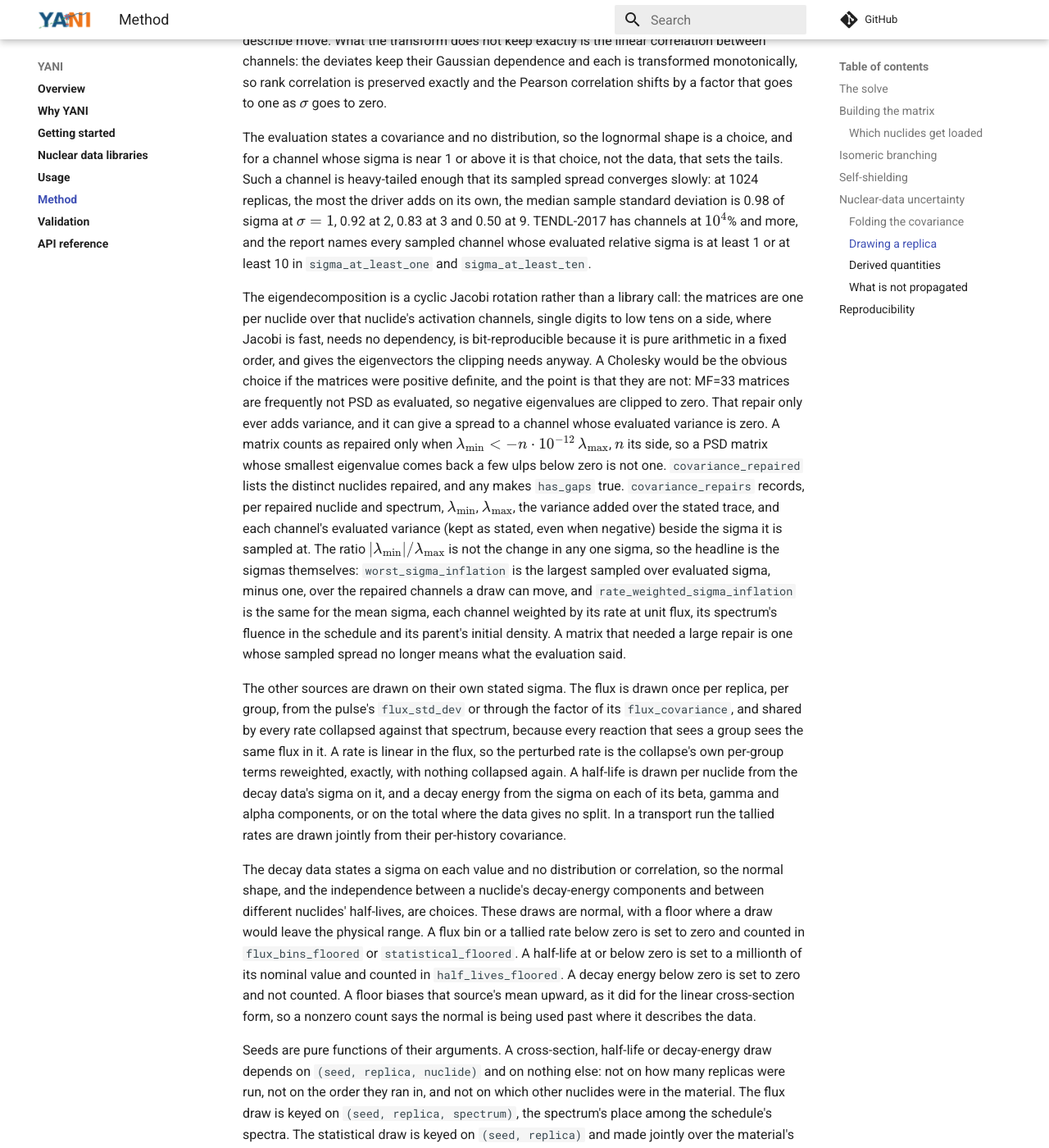
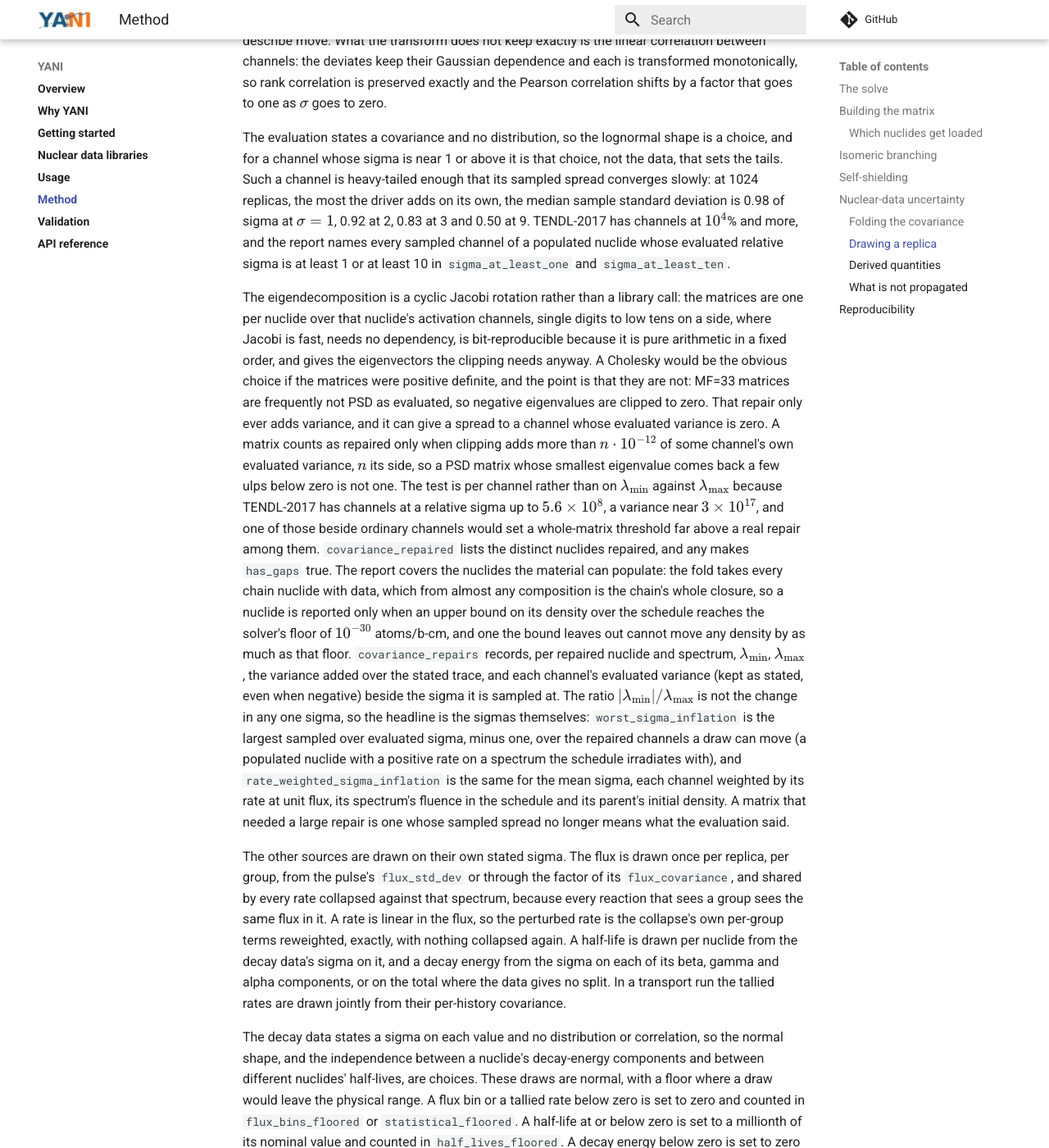
Before and after one commit to fusion-neutronics/yani, an MkDocs documentation site: the page built from docs/method.md, in a window 1280 px wide and 1400 px high, scrolled down 4463 px. Shown: the whole window at 82% size. Built offline with MkDocs 1.6.1 and Material for MkDocs 9.7.7, drawn with Linux system fonts in a browser that asks for light colours; comment, search, counter and statistics services are not loaded.

Commit message:
Say a repair is judged per channel and covers populated nuclides
Match core#166: a repair counts when clipping adds more than n * 1e-12 of some channel's own variance, since a whole-matrix threshold is set by the widest channel, and the report covers only nuclides whose bounded density reaches the solver's floor. why_yani.md now says the repair only adds variance and shows each channel's evaluated sigma beside the sampled one.

```diff
--- a/docs/method.md
+++ b/docs/method.md
@@ -217,9 +217,9 @@ not the data, that sets the tails. Such a channel is heavy-tailed enough that
 its sampled spread converges slowly: at 1024 replicas, the most the driver adds
 on its own, the median sample standard deviation is 0.98 of sigma at
 $\sigma = 1$, 0.92 at 2, 0.83 at 3 and 0.50 at 9. TENDL-2017 has channels at
-$10^4$% and more, and the report names every sampled channel whose evaluated
-relative sigma is at least 1 or at least 10 in `sigma_at_least_one` and
-`sigma_at_least_ten`.
+$10^4$% and more, and the report names every sampled channel of a populated
+nuclide whose evaluated relative sigma is at least 1 or at least 10 in
+`sigma_at_least_one` and `sigma_at_least_ten`.
 
 The eigendecomposition is a cyclic Jacobi rotation rather than a library call:
 the matrices are one per nuclide over that nuclide's activation channels, single
@@ -230,19 +230,29 @@ if the matrices were positive definite, and the point is that they are not:
 MF=33 matrices are frequently not PSD as evaluated, so negative eigenvalues are
 clipped to zero. That repair only ever adds variance, and it can give a spread
 to a channel whose evaluated variance is zero. A matrix counts as repaired only
-when $\lambda_\text{min} < -n \cdot 10^{-12}\,\lambda_\text{max}$, $n$ its
-side, so a PSD matrix whose smallest eigenvalue comes back a few ulps below zero
-is not one. `covariance_repaired` lists the distinct nuclides repaired, and any
-makes `has_gaps` true. `covariance_repairs` records, per repaired nuclide and
+when clipping adds more than $n \cdot 10^{-12}$ of some channel's own evaluated
+variance, $n$ its side, so a PSD matrix whose smallest eigenvalue comes back a
+few ulps below zero is not one. The test is per channel rather than on
+$\lambda_\text{min}$ against $\lambda_\text{max}$ because TENDL-2017 has
+channels at a relative sigma up to $5.6 \times 10^8$, a variance near
+$3 \times 10^{17}$, and one of those beside ordinary channels would set a
+whole-matrix threshold far above a real repair among them. `covariance_repaired` lists the distinct nuclides repaired, and any makes
+`has_gaps` true. The report covers the nuclides the material can populate: the
+fold takes every chain nuclide with data, which from almost any composition is
+the chain's whole closure, so a nuclide is reported only when an upper bound on
+its density over the schedule reaches the solver's floor of $10^{-30}$
+atoms/b-cm, and one the bound leaves out cannot move any density by as much as
+that floor. `covariance_repairs` records, per repaired nuclide and
 spectrum, $\lambda_\text{min}$, $\lambda_\text{max}$, the variance added over
 the stated trace, and each channel's evaluated variance (kept as stated, even
 when negative) beside the sigma it is sampled at. The ratio
 $|\lambda_\text{min}| / \lambda_\text{max}$ is not the change in any one sigma,
 so the headline is the sigmas themselves: `worst_sigma_inflation` is the largest
 sampled over evaluated sigma, minus one, over the repaired channels a draw can
-move, and `rate_weighted_sigma_inflation` is the same for the mean sigma, each
-channel weighted by its rate at unit flux, its spectrum's fluence in the
-schedule and its parent's initial density. A matrix that needed a large repair
+move (a populated nuclide with a positive rate on a spectrum the schedule
+irradiates with), and `rate_weighted_sigma_inflation` is the same for the mean
+sigma, each channel weighted by its rate at unit flux, its spectrum's fluence
+in the schedule and its parent's initial density. A matrix that needed a large repair
 is one whose sampled spread no longer means what the evaluation said.
 
 The other sources are drawn on their own stated sigma. The flux is drawn once
```
Also changed, not shown: docs/why_yani.md (+3 -1 lines).
